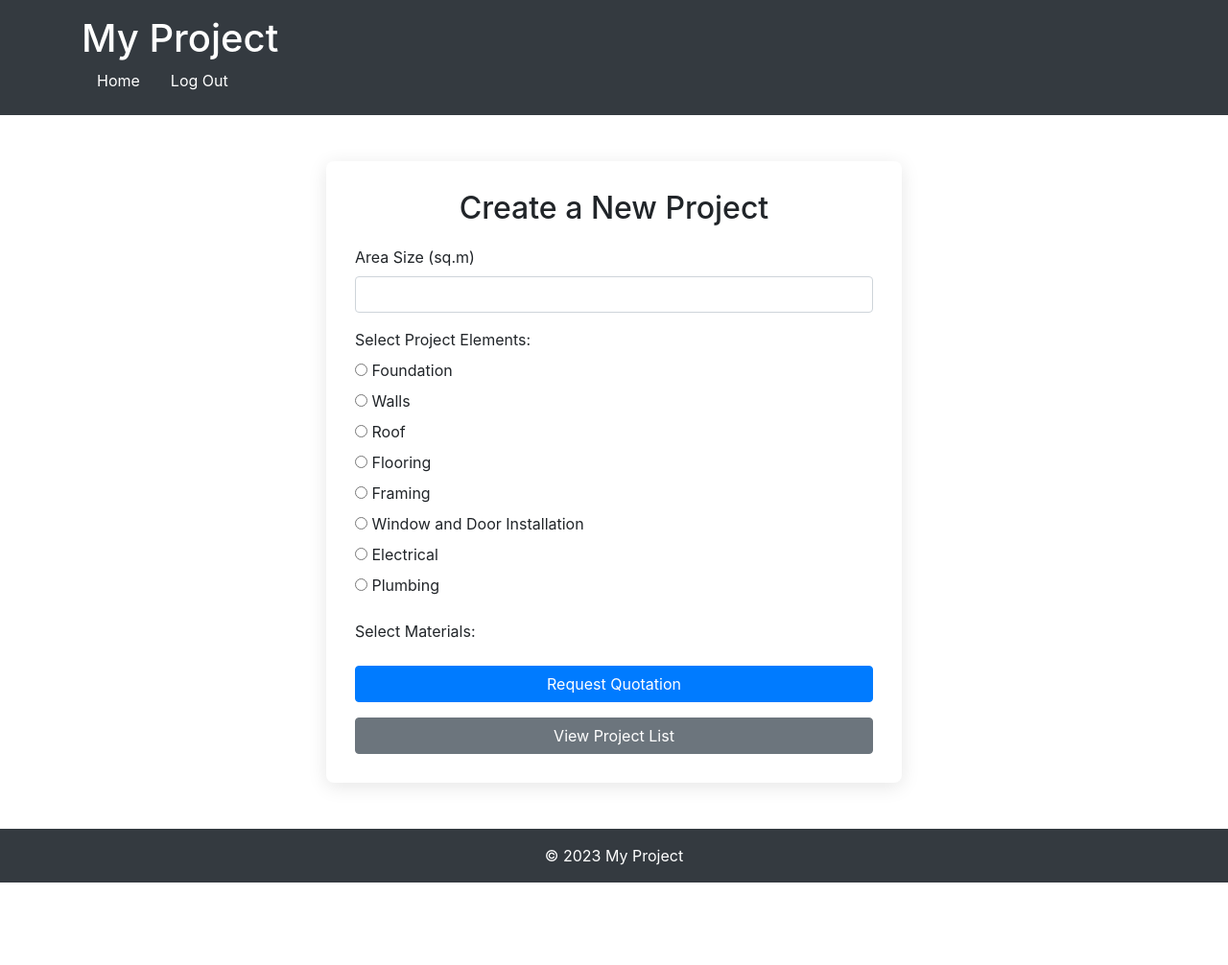
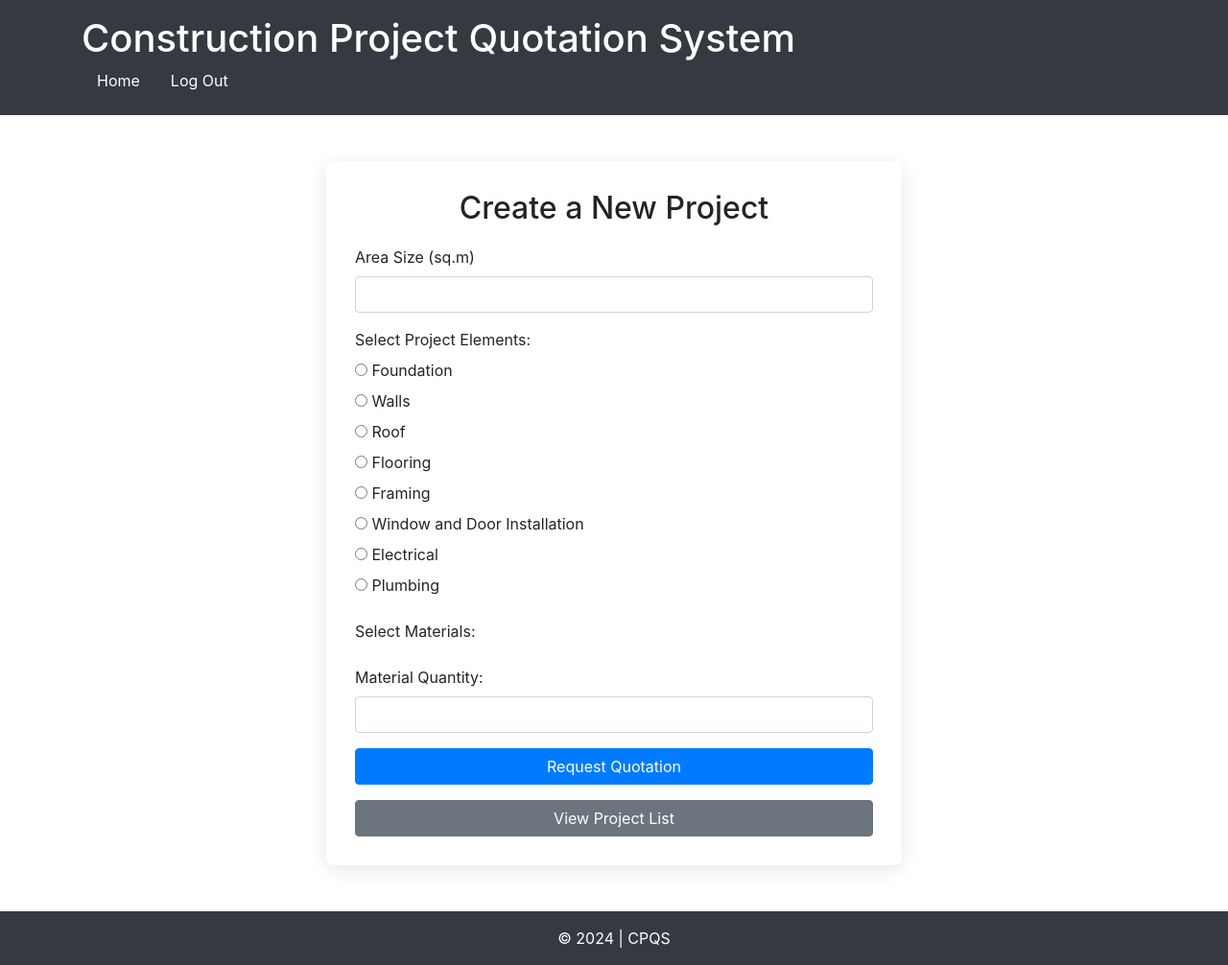
Before and after one commit to eayerishz/constructionwebsite, a Django app: page /create-quotation/ in a window 1280 px wide. Shown: the whole page at 96% size. Before the commit the page ends 920 px from the top, so only its background shows below. Run offline with Django 5.2, Linux system fonts and the light colour scheme; a user stored in the database is signed in; some libraries are stand-ins or nearby versions.

Commit message:
updated project

```diff
--- a/construction_project/settings.py
+++ b/construction_project/settings.py
@@ -38,7 +38,6 @@
     'django.contrib.messages',
     'django.contrib.staticfiles',
     'quotations',
-    'projects',
 ]
 
 MIDDLEWARE = [
--- a/construction_project/urls.py
+++ b/construction_project/urls.py
@@ -20,6 +20,5 @@
 urlpatterns = [
     path('admin/', admin.site.urls),
     path('', include('quotations.urls')),
-    path('', include('projects.urls')),
 
 ]
--- a/quotations/models.py
+++ b/quotations/models.py
@@ -1,5 +1,5 @@
 from django.db import models
-from django.contrib.auth.models import User  # Import the User model
+from django.contrib.auth.models import User
 import datetime
 
 class Project(models.Model):
@@ -11,7 +11,6 @@
     def __str__(self):
         return self.name
 
-
 class ProjectElement(models.Model):
     project = models.ForeignKey(Project, on_delete=models.CASCADE)
     created_at = models.DateTimeField(auto_now_add=True)  # Changed to snake_case
@@ -19,7 +18,6 @@
 
     def __str__(self):
         return f"Element of {self.project.name}"
-
 
 class Material(models.Model):
     element = models.ForeignKey(ProjectElement, related_name='materials', on_delete=models.CASCADE)
--- a/quotations/views.py
+++ b/quotations/views.py
@@ -2,11 +2,10 @@
 from .models import Project, ProjectElement, Material
 from django.contrib.auth import login, authenticate, logout
 from django.contrib.auth.forms import UserCreationForm, AuthenticationForm
+from django.contrib.admin.views.decorators import staff_member_required
 from .forms import QuotationForm
+from django.contrib.auth.decorators import login_required
 import datetime
-from django.contrib.admin.views.decorators import staff_member_required
-from django.contrib.auth.decorators import login_required
-
 
 def register(request):
     if request.method == 'POST':
@@ -55,21 +54,35 @@
 def create_project(request):
     if request.method == 'POST':
         area_size = request.POST.get('area_size')
-        project_element = request.POST.get('projectElement')
-        material = request.POST.get('material')
+        project_element_name = request.POST.get('projectElement')
+        material_name = request.POST.get('material')
+        material_quantity = request.POST.get('material_quantity')  # Assuming you have a field for quantity
 
         # Create a new Project instance with the logged-in user
         project = Project(
             name=f"Project for {request.user.username}",  # Customize this as needed
             status='Pending',  # Set status to 'Pending'
-            start_date=datetime.date.today(),  # Ensure the field name matches your model
-            end_date=None,  # Adjust based on your requirements
-            user=request.user  # Set the user field to the current user
+            start_date=datetime.date.today(),
+            end_date=None,
+            user=request.user
         )
         project.save()
 
-        # Process the quotation data as needed
-        print(f"Area Size: {area_size}, Element: {project_element}, Material: {material}")
+        # Create a ProjectElement instance
+        project_element = ProjectElement(
+            project=project,
+            name=project_element_name,
+            description=f"Element for {project_element_name}"
+        )
+        project_element.save()
+
+        # Create a Material instance
+        material = Material(
+            project_element=project_element,
+            name=material_name,
+            quantity=int(material_quantity)  # Ensure this is an integer
+        )
+        material.save()
 
         return redirect('project_list')  # Redirect to project list after saving
 
--- a/templates/create_project.html
+++ b/templates/create_project.html
@@ -26,7 +26,7 @@
     <div class="container mt-5">
         <div class="project-container">
             <h2>Create a New Project</h2>
-            <form id="quotationForm" method="post" action="{% url 'create_quotation' %}">
+            <form id="quotationForm" method="post" action="{% url 'create_project' %}">
                 {% csrf_token %}
                 <div class="form-group">
                     <label for="area_size">Area Size (sq.m)</label>
@@ -50,6 +50,10 @@
                     <fieldset id="materialsFieldset">
                         <!-- Dynamic materials will be injected here -->
                     </fieldset>
+                </div>
+                <div class="form-group">
+                    <label for="material_quantity">Material Quantity:</label>
+                    <input type="number" class="form-control" id="material_quantity" name="material_quantity" required>
                 </div>
                 <button type="submit" class="btn btn-primary">Request Quotation</button>
             </form>
--- a/templates/quotations/base.html
+++ b/templates/quotations/base.html
@@ -3,7 +3,7 @@
 <head>
     <meta charset="UTF-8">
     <meta name="viewport" content="width=device-width, initial-scale=1.0">
-    <title>{% block title %}My Project{% endblock %}</title>
+    <title>{% block title %}Construction Project Quotation System{% endblock %}</title>
 
     <!-- Bootstrap CSS -->
     <link rel="stylesheet" href="https://stackpath.bootstrapcdn.com/bootstrap/4.5.2/css/bootstrap.min.css">
@@ -17,7 +17,7 @@
 <body>
     <header class="bg-dark text-white p-3">
         <div class="container">
-            <h1 class="mb-0">My Project</h1>
+            <h1 class="mb-0">Construction Project Quotation System</h1>
             <nav>
                 <ul class="nav">
                     {% if user.is_authenticated %}
@@ -29,12 +29,6 @@
                             <a href="{% url 'logout' %}" class="nav-link text-white">Log Out</a>
                         </li>
                     {% else %}
-                        <li class="nav-item">
-                            <a href="{% url 'home' %}" class="nav-link text-white">Register</a>
-                        </li>
-                        <li class="nav-item">
-                            <a href="{% url 'login' %}" class="nav-link text-white">Login</a>
-                        </li>
                     {% endif %}
                 </ul>
             </nav>
@@ -46,7 +40,7 @@
     </main>
 
     <footer class="bg-dark text-white text-center py-3 mt-5">
-        <p class="mb-0">&copy; 2023 My Project</p>
+        <p class="mb-0">&copy; 2024 | CPQS</p>
     </footer>
 
     <!-- Optional JavaScript -->
--- a/templates/quotations/home.html
+++ b/templates/quotations/home.html
@@ -6,7 +6,7 @@
 {% block content %}
 <div class="container mt-5">
     <div class="hero">
-        <h1>Welcome to the Construction Project Quotation System</h1>
+        <h1>Welcome to the Construction Project Quotation System!</h1>
         <p class="mt-4">
             <a href="{% url 'register' %}" class="btn btn-primary btn-lg">Register</a>
             <a href="{% url 'login' %}" class="btn btn-outline-primary btn-lg">Login</a>
```
Also changed, not shown: db.sqlite3, quotations/forms.py (line endings or trailing spaces).
